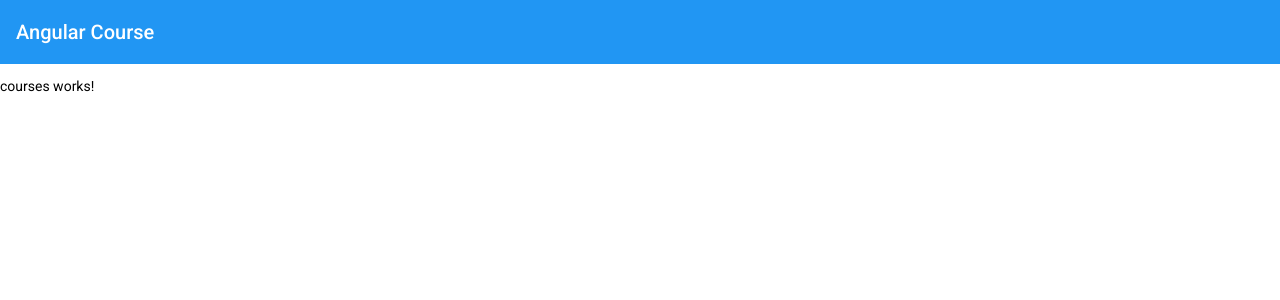
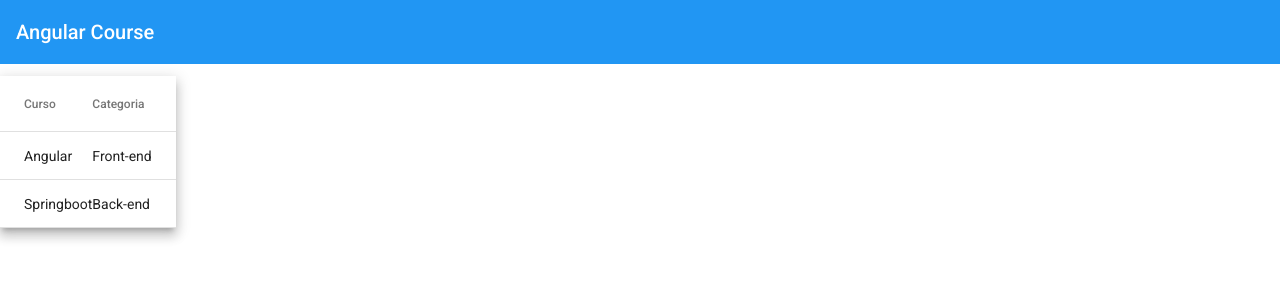
Before and after one commit to DiSousaDev/angular-course, an Angular app in the folder frontend/: page /courses in a window 1280 px wide. Shown: the top 300 px of the page. Built offline with nearby package versions, Linux system fonts and the light colour scheme.

Commit message:
Criando Material Table para Listar Cursos

```diff
--- a/frontend/src/app/courses/courses.module.ts
+++ b/frontend/src/app/courses/courses.module.ts
@@ -1,5 +1,6 @@
+import { CommonModule } from '@angular/common';
 import { NgModule } from '@angular/core';
-import { CommonModule } from '@angular/common';
+import { MatTableModule } from '@angular/material/table';
 
 import { CoursesRoutingModule } from './courses-routing.module';
 import { CoursesComponent } from './courses/courses.component';
@@ -11,7 +12,8 @@ import { CoursesComponent } from './courses/courses.component';
   ],
   imports: [
     CommonModule,
-    CoursesRoutingModule
+    CoursesRoutingModule,
+    MatTableModule
   ]
 })
 export class CoursesModule { }
--- a/frontend/src/app/courses/courses/courses.component.html
+++ b/frontend/src/app/courses/courses/courses.component.html
@@ -1 +1,20 @@
-<p>courses works!</p>
+<table mat-table [dataSource]="courses" class="mat-elevation-z8">
+
+    <!--- Note that these columns can be defined in any order.
+          The actual rendered columns are set as a property on the row definition" -->
+
+    <!-- Name Column -->
+    <ng-container matColumnDef="name">
+      <th mat-header-cell *matHeaderCellDef> Curso </th>
+      <td mat-cell *matCellDef="let course"> {{ course.name }} </td>
+    </ng-container>
+
+    <!-- Category Column -->
+    <ng-container matColumnDef="category">
+      <th mat-header-cell *matHeaderCellDef> Categoria </th>
+      <td mat-cell *matCellDef="let course"> {{ course.category }} </td>
+    </ng-container>
+
+    <tr mat-header-row *matHeaderRowDef="displayedColumns"></tr>
+    <tr mat-row *matRowDef="let row; columns: displayedColumns;"></tr>
+  </table>
--- a/frontend/src/app/courses/courses/courses.component.ts
+++ b/frontend/src/app/courses/courses/courses.component.ts
@@ -1,4 +1,5 @@
 import { Component, OnInit } from '@angular/core';
+import { Course } from '../model/course';
 
 @Component({
   selector: 'app-courses',
@@ -7,6 +8,12 @@ import { Component, OnInit } from '@angular/core';
 })
 export class CoursesComponent implements OnInit {
 
+  courses: Course[] = [
+    { _id: '1', name: 'Angular', category: 'Front-end'},
+    { _id: '2', name: 'Springboot', category: 'Back-end'}
+  ];
+  displayedColumns = ['name','category'];
+
   constructor() { }
 
   ngOnInit(): void {
--- /dev/null
+++ b/frontend/src/app/courses/model/course.ts
@@ -0,0 +1,5 @@
+export interface Course {
+    _id: string;
+    name: string;
+    category: string;
+}
```
